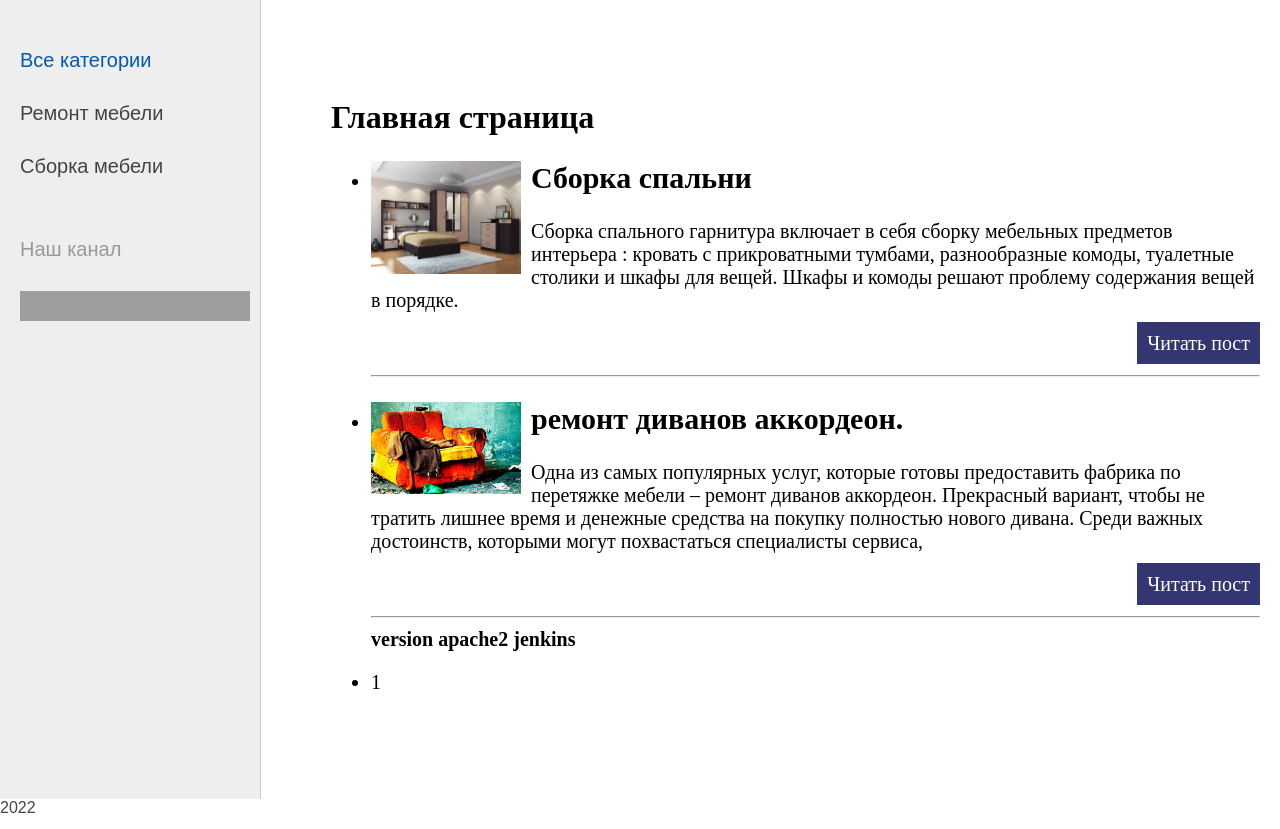
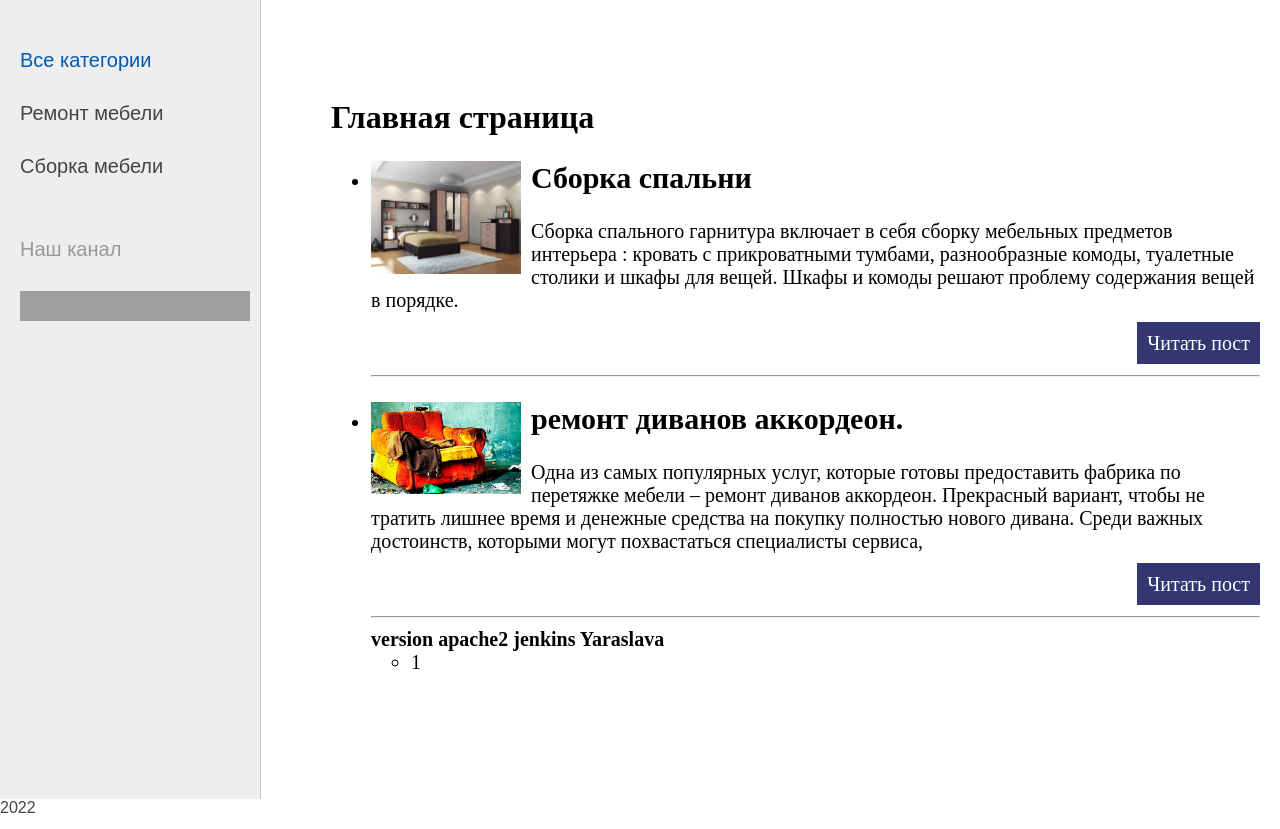
Before and after one commit to minc84/test_aws, a Django app: page / in a window 1280 px wide. Shown: the part 61-890 px from the top of the page. Run offline with Django 4.2, Linux system fonts and the light colour scheme; data comes from the database, SQL or seed files in the repository; grey boxes are pictures that could not be loaded.

Commit message:
check jenkins

```diff
--- a/sbor/templates/sbor/index.html
+++ b/sbor/templates/sbor/index.html
@@ -18,6 +18,5 @@
          </li>
 
     {% endfor %}
-<b>version apache2 jenkins</b>
-</ul>
+<b>version apache2 jenkins Yaraslava </b>
 {% endblock %}
```
